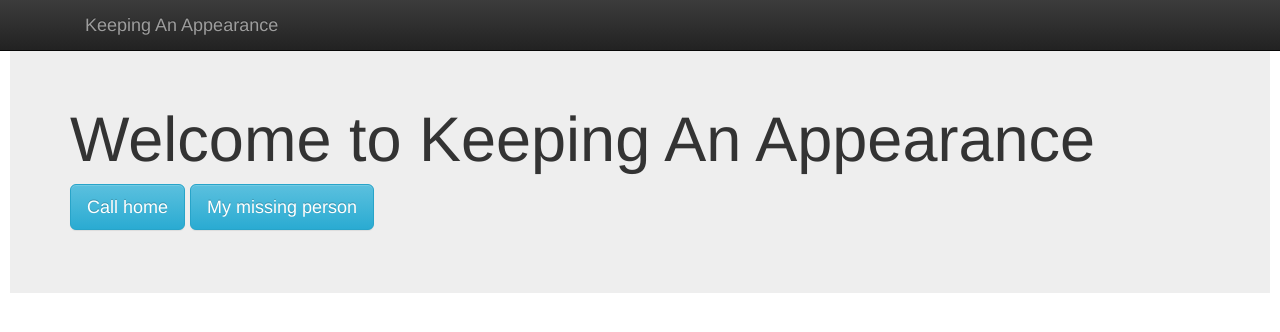
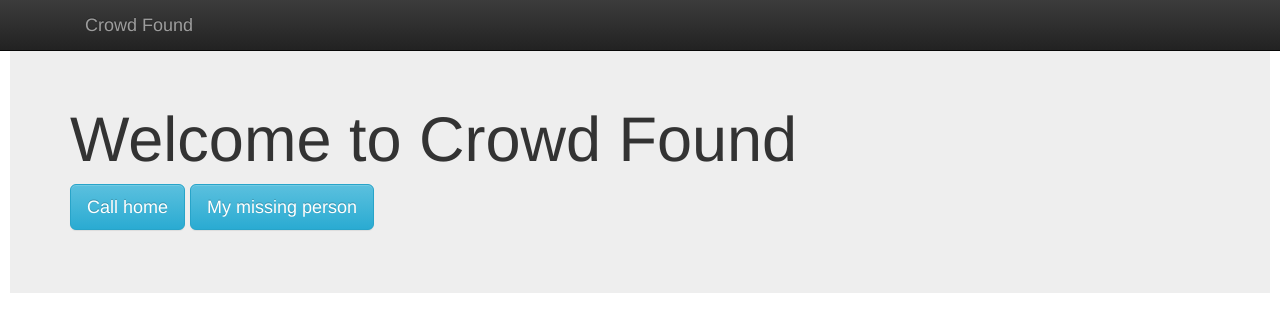
Before and after one commit to TeamKillScreen/KAA.Web, a React (Create React App) app: page / in a window 1280 px wide. Shown: the top 332 px of the page. Built offline with nearby package versions, Linux system fonts and the light colour scheme.

Commit message:
+ Added retrieval of Richard's profile pic

```diff
--- a/src/App.js
+++ b/src/App.js
@@ -10,7 +10,7 @@ class App extends Component {
             <Grid>
               <Navbar.Header>
                 <Navbar.Brand>
-                  <a href="/">Keeping An Appearance</a>
+                  <a href="/">Crowd Found</a>
                 </Navbar.Brand>
                 <Navbar.Toggle />
               </Navbar.Header>
--- a/src/components/about.js
+++ b/src/components/about.js
@@ -8,7 +8,7 @@ export default class About extends Component {
         return (
             <div>
                 <h1>About</h1>
-                <p>'Keeping An Appearance' helps agencies find missing persons using facial recognition and social media.
+                <p>'Crowd Found' helps agencies find missing persons using facial recognition and social media.
                     It also provides a means for missing persons to reach out to their loved ones and let them know they are OK.</p>
             </div>
         );
--- a/src/components/home.js
+++ b/src/components/home.js
@@ -10,7 +10,7 @@ class Home extends Component {
         return (
             <Jumbotron>
                 <Grid>
-                    <h1>Welcome to Keeping An Appearance</h1>
+                    <h1>Welcome to Crowd Found</h1>
                     <p>
                         <Link className="btn btn-info btn-lg" role="button"
                               to="/callhome">
@@ -18,7 +18,7 @@ class Home extends Component {
                         </Link>
                         <span className="spacer" />
                         <Link className="btn btn-info btn-lg" role="button"
-                              to="/portal">
+                              to="/portal/1234">
                             My missing person
                         </Link>
                     </p>
--- a/src/components/portal.js
+++ b/src/components/portal.js
@@ -3,6 +3,7 @@
  */
 import React, { Component } from 'react';
 import { FormGroup, Form, ControlLabel, Col, Image } from 'react-bootstrap';
+import request from 'superagent';
 
 class Portal extends Component {
     constructor(props) {
@@ -15,8 +16,20 @@ class Portal extends Component {
     }
 
     componentDidMount() {
-        this.setState({
-            personUrl: 'https://www.xing.com/image/7_c_6_41561111f_19251505_1/thomas-winter-foto.1024x1024.jpg',
+        var component = this;
+        // Get the persons profile picture
+        request
+            .get('https://api-keepinganappearance.azurewebsites.net/api/mugshotofperson/ID')
+            .type('application/json')
+            .end(function(err, res){
+                if (err) {
+                    console.error(err);
+                    return;
+                }
+
+                if (res && res.ok) {
+                    component.setState({
+                        personUrl: res.body.mugshot_url,
                         matchUrls: [
                             {
                                 personUrl: 'https://www.xing.com/image/7_c_6_41561111f_19251505_1/thomas-winter-foto.1024x1024.jpg',
@@ -24,6 +37,8 @@ class Portal extends Component {
                                 locationRecorded: 'Lincoln'
                             }
                         ]
+                    });
+                }
             });
     }
 
--- a/src/routes.js
+++ b/src/routes.js
@@ -18,7 +18,7 @@ const Routes = (props) => (
             <Route path="about" component={About}/>
             <Route path="callhome" component={CallHome}/>
             <Route path="login" component={Login}/>
-            <Route path="portal" component={Portal}/>
+            <Route path="portal/:personId" component={Portal}/>
         </Route>
     </Router>
 );
```
Also changed, not shown: 6 other files (tests, documents, lock files or other folders). Lines whose indentation alone changed are shown as unchanged.
